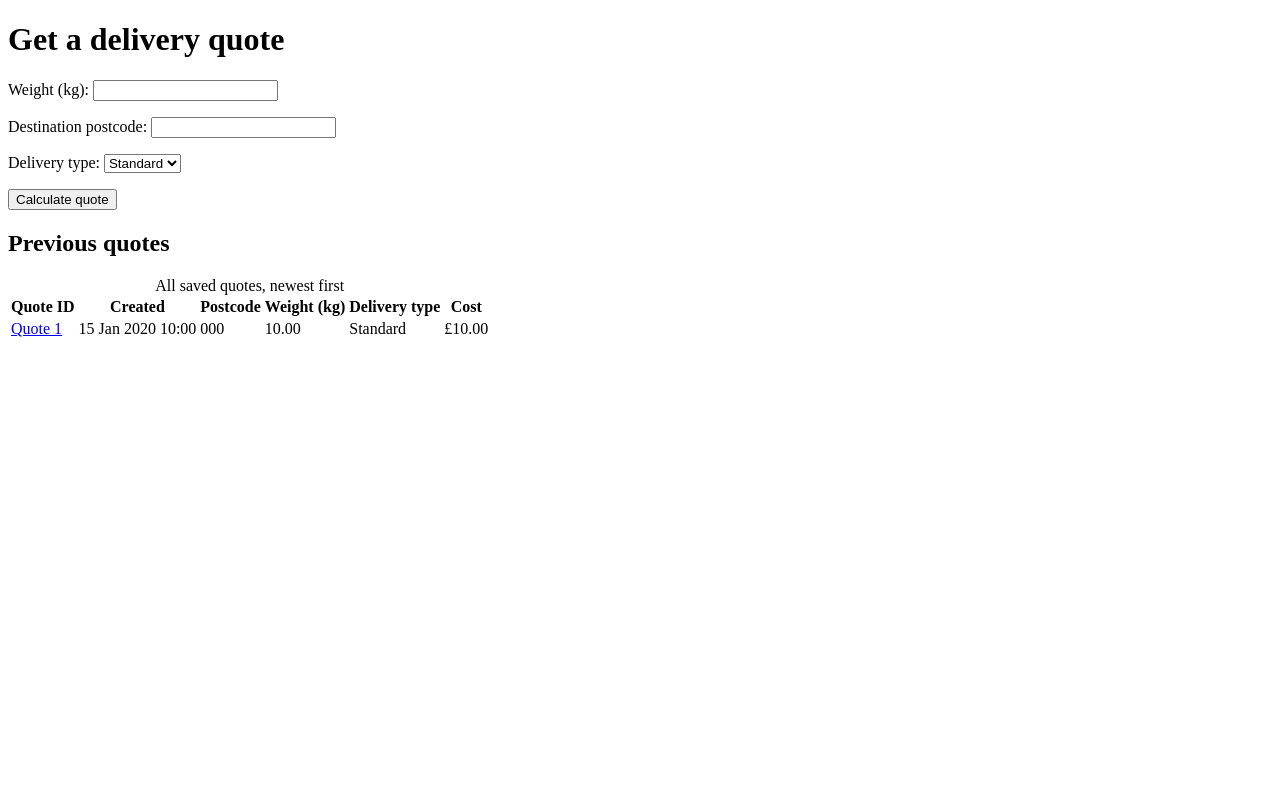
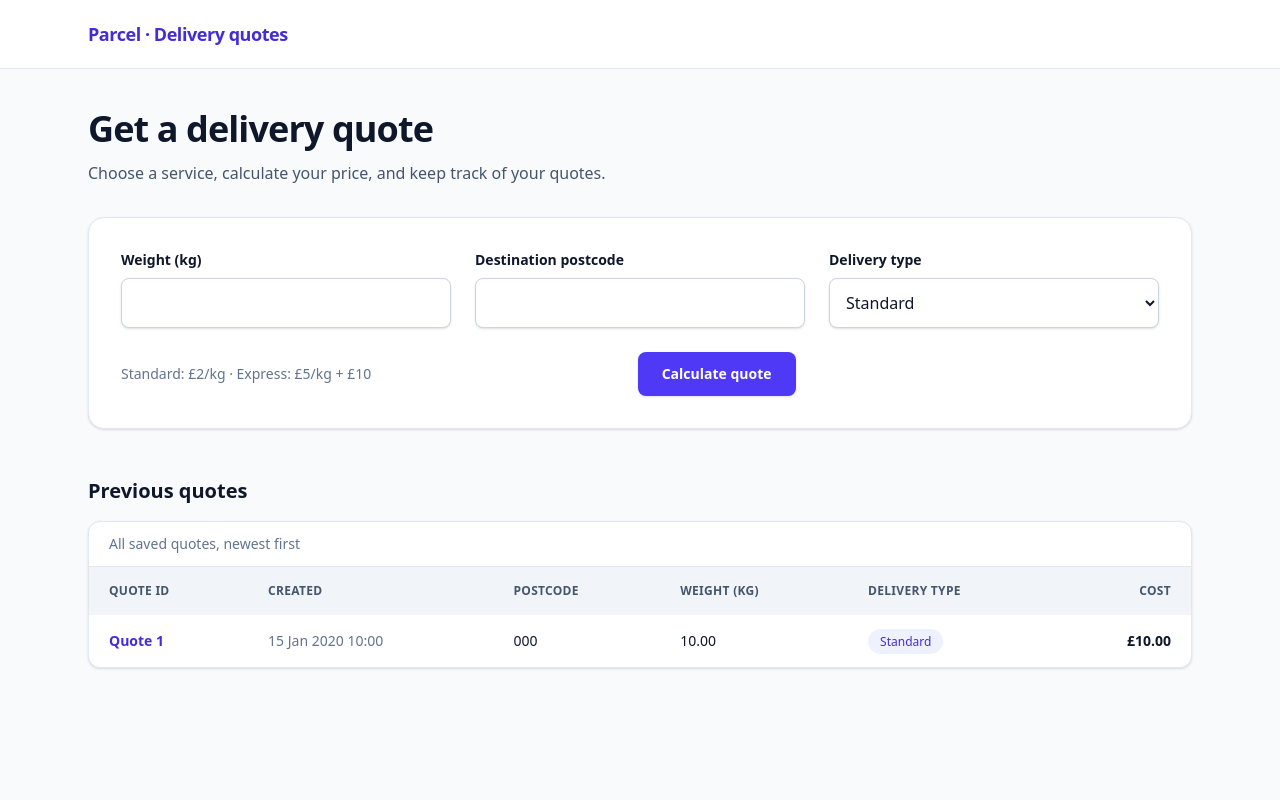
Before and after one commit to horizonmode/python, a Django app: page / in a window 1280 px wide. Run offline with Django 5.2, Linux system fonts and the light colour scheme; tables that the repository leaves empty hold one stand-in row (values such as "Sample post").

Commit message:
add HTMX

```diff
--- a/django/deliveries/forms.py
+++ b/django/deliveries/forms.py
@@ -4,6 +4,15 @@ from django import forms
 
 
 class DeliveryQuoteForm(forms.Form):
+    def __init__(self, *args, **kwargs):
+        super().__init__(*args, **kwargs)
+        for field in self.fields.values():
+            field.widget.attrs["class"] = (
+                "block w-full rounded-lg border border-slate-300 bg-white px-3 py-3 "
+                "text-base shadow-sm focus:border-indigo-500 focus:outline-none "
+                "focus:ring-2 focus:ring-indigo-200 aria-invalid:border-red-500"
+            )
+
     weight = forms.DecimalField(
         label="Weight (kg)",
         min_value=Decimal("0.01"),
--- /dev/null
+++ b/django/deliveries/templates/deliveries/base.html
@@ -0,0 +1,20 @@
+<!DOCTYPE html>
+<html lang="en">
+<head>
+    <meta charset="UTF-8">
+    <meta name="viewport" content="width=device-width, initial-scale=1">
+    <title>{% block title %}Delivery quotes{% endblock %}</title>
+    <script src="https://cdn.jsdelivr.net/npm/@tailwindcss/browser@4"></script>
+    <script src="https://cdn.jsdelivr.net/npm/htmx.org@2.0.10/dist/htmx.min.js" integrity="sha384-H5SrcfygHmAuTDZphMHqBJLc3FhssKjG7w/CeCpFReSfwBWDTKpkzPP8c+cLsK+V" crossorigin="anonymous" defer></script>
+</head>
+<body class="min-h-screen bg-slate-50 text-slate-900 antialiased">
+    <header class="border-b border-slate-200 bg-white">
+        <nav class="mx-auto max-w-6xl px-4 py-5 sm:px-6" aria-label="Main navigation">
+            <a href="{% url 'home' %}" class="text-lg font-bold tracking-tight text-indigo-700 hover:text-indigo-900 focus-visible:outline-2 focus-visible:outline-offset-4">Parcel · Delivery quotes</a>
+        </nav>
+    </header>
+    <main class="mx-auto max-w-6xl px-4 py-10 sm:px-6">
+        {% block content %}{% endblock %}
+    </main>
+</body>
+</html>
--- a/django/deliveries/templates/deliveries/home.html
+++ b/django/deliveries/templates/deliveries/home.html
@@ -1,51 +1,7 @@
-<!DOCTYPE html>
-<html lang="en">
-<head>
-    <meta charset="UTF-8">
-    <title>Delivery quotes</title>
-</head>
-<body>
-    <h1>{{ title }}</h1>
+{% extends "deliveries/base.html" %}
+{% block content %}
+    <h1 class="text-3xl font-bold tracking-tight sm:text-4xl">{{ title }}</h1>
+    <p class="mt-3 text-slate-600">Choose a service, calculate your price, and keep track of your quotes.</p>
 
-    <form method="post">
-        {% csrf_token %}
-        {{ form.as_p }}
-        <button type="submit">Calculate quote</button>
-    </form>
-
-    {% if cost is not None %}
-        <h2>Your quote: £{{ cost|floatformat:2 }}</h2>
-    {% endif %}
-
-    <h2>Previous quotes</h2>
-    {% if quotes %}
-        <table>
-            <caption>All saved quotes, newest first</caption>
-            <thead>
-                <tr>
-                    <th scope="col">Quote ID</th>
-                    <th scope="col">Created</th>
-                    <th scope="col">Postcode</th>
-                    <th scope="col">Weight (kg)</th>
-                    <th scope="col">Delivery type</th>
-                    <th scope="col">Cost</th>
-                </tr>
-            </thead>
-            <tbody>
-                {% for quote in quotes %}
-                    <tr>
-                        <td><a href="{% url 'quote_detail' quote.pk %}">Quote {{ quote.pk }}</a></td>
-                        <td>{{ quote.created_at|date:"d M Y H:i" }}</td>
-                        <td>{{ quote.postcode }}</td>
-                        <td>{{ quote.weight|floatformat:2 }}</td>
-                        <td>{{ quote.get_delivery_type_display }}</td>
-                        <td>£{{ quote.cost|floatformat:2 }}</td>
-                    </tr>
-                {% endfor %}
-            </tbody>
-        </table>
-    {% else %}
-        <p>No quotes yet. Use the form above to create your first quote.</p>
-    {% endif %}
-</body>
-</html>
+    {% include "deliveries/quote_panel.html" %}
+{% endblock %}
--- /dev/null
+++ b/django/deliveries/templates/deliveries/quote_panel.html
@@ -0,0 +1,70 @@
+<div id="quote-panel">
+    <section class="mt-8 rounded-2xl border border-slate-200 bg-white p-6 shadow-sm sm:p-8" aria-label="New quote">
+        <form method="post" action="{% url 'home' %}" class="space-y-6"
+              hx-post="{% url 'home' %}" hx-target="#quote-panel" hx-swap="outerHTML"
+              hx-disabled-elt="find button[type='submit']" hx-sync="this:drop">
+            {% csrf_token %}
+            {% if form.non_field_errors %}
+                <div role="alert" class="rounded-lg bg-red-50 p-4 text-sm text-red-700">{{ form.non_field_errors }}</div>
+            {% endif %}
+            <div class="grid gap-6 md:grid-cols-3">
+                {% for field in form %}
+                    <div>
+                        <label for="{{ field.id_for_label }}" class="mb-2 block text-sm font-semibold">{{ field.label }}</label>
+                        {{ field }}
+                        {% if field.errors %}
+                            <div id="{{ field.auto_id }}_error" role="alert" class="mt-2 text-sm text-red-700">{{ field.errors }}</div>
+                        {% endif %}
+                    </div>
+                {% endfor %}
+            </div>
+            <div class="flex flex-col gap-4 sm:flex-row sm:items-center sm:justify-between">
+                <p class="text-sm text-slate-500">Standard: £2/kg · Express: £5/kg + £10</p>
+                <button type="submit" class="rounded-lg bg-indigo-600 px-6 py-3 text-sm font-semibold text-white shadow-sm hover:bg-indigo-700 focus-visible:outline-2 focus-visible:outline-offset-2 focus-visible:outline-indigo-600">Calculate quote</button>
+                <span class="htmx-indicator text-sm text-slate-500" role="status">Saving quote…</span>
+            </div>
+        </form>
+    </section>
+
+    {% if cost is not None %}
+        <section role="status" class="mt-6 rounded-xl border border-emerald-200 bg-emerald-50 p-6 text-emerald-900">
+            <h2 class="text-2xl font-bold">Your quote: £{{ cost|floatformat:2 }}</h2>
+            <p class="mt-1 text-sm">Saved to your quote history below.</p>
+        </section>
+    {% endif %}
+
+    <section class="mt-12" aria-labelledby="history-title">
+        <h2 id="history-title" class="text-xl font-bold">Previous quotes</h2>
+        {% if quotes %}
+            <div class="mt-4 overflow-x-auto rounded-xl border border-slate-200 bg-white shadow-sm">
+                <table class="w-full whitespace-nowrap text-left text-sm">
+                    <caption class="border-b border-slate-200 px-5 py-3 text-left text-slate-500">All saved quotes, newest first</caption>
+                    <thead class="bg-slate-100 text-xs uppercase tracking-wide text-slate-600">
+                        <tr>
+                            <th scope="col" class="px-5 py-4">Quote ID</th>
+                            <th scope="col" class="px-5 py-4">Created</th>
+                            <th scope="col" class="px-5 py-4">Postcode</th>
+                            <th scope="col" class="px-5 py-4">Weight (kg)</th>
+                            <th scope="col" class="px-5 py-4">Delivery type</th>
+                            <th scope="col" class="px-5 py-4 text-right">Cost</th>
+                        </tr>
+                    </thead>
+                    <tbody class="divide-y divide-slate-100">
+                        {% for quote in quotes %}
+                            <tr class="hover:bg-slate-50">
+                                <td class="px-5 py-4"><a href="{% url 'quote_detail' quote.pk %}" class="font-semibold text-indigo-700 underline-offset-4 hover:underline">Quote {{ quote.pk }}</a></td>
+                                <td class="px-5 py-4 text-slate-500">{{ quote.created_at|date:"d M Y H:i" }}</td>
+                                <td class="px-5 py-4">{{ quote.postcode }}</td>
+                                <td class="px-5 py-4 tabular-nums">{{ quote.weight|floatformat:2 }}</td>
+                                <td class="px-5 py-4"><span class="rounded-full bg-indigo-50 px-3 py-1 text-xs font-medium text-indigo-700">{{ quote.get_delivery_type_display }}</span></td>
+                                <td class="px-5 py-4 text-right font-semibold tabular-nums">£{{ quote.cost|floatformat:2 }}</td>
+                            </tr>
+                        {% endfor %}
+                    </tbody>
+                </table>
+            </div>
+        {% else %}
+            <p class="mt-4 rounded-xl border border-dashed border-slate-300 p-10 text-center text-slate-500">No quotes yet. Use the form above to create your first quote.</p>
+        {% endif %}
+    </section>
+</div>
--- a/django/deliveries/views/home.py
+++ b/django/deliveries/views/home.py
@@ -1,12 +1,15 @@
 from django.http import HttpRequest, HttpResponse
 from django.shortcuts import redirect, render
+from django.views.decorators.vary import vary_on_headers
 
 from ..forms import DeliveryQuoteForm
 from ..models import Quote
 from ..pricing import ShippingService, calculator_for
 
 
+@vary_on_headers("HX-Request")
 def home(request: HttpRequest) -> HttpResponse:
+    is_htmx = request.headers.get("HX-Request") == "true"
     cost = request.session.pop("last_quote_cost", None)
 
     if request.method == "POST":
@@ -21,13 +24,18 @@ def home(request: HttpRequest) -> HttpResponse:
                 delivery_type=details["delivery_type"],
                 cost=cost,
             )
-            # Redirect after saving so refreshing does not repeat the POST.
-            request.session["last_quote_cost"] = str(cost)
-            return redirect("home")
+            if not is_htmx:
+                # Normal browser submissions still use POST/Redirect/GET.
+                request.session["last_quote_cost"] = str(cost)
+                return redirect("home")
+            form = DeliveryQuoteForm()
     else:
         form = DeliveryQuoteForm()
 
-    return render(request, "deliveries/home.html", {
+    # Return the same panel for success and validation errors, with HTTP 200
+    # so HTMX swaps the rendered form and history into the page.
+    template = "deliveries/quote_panel.html" if is_htmx else "deliveries/home.html"
+    return render(request, template, {
         "title": "Get a delivery quote", "form": form, "cost": cost,
         "quotes": Quote.objects.all(),
     })
```
Also changed, not shown: django/deliveries/templates/deliveries/quote_detail.html (+18 -23 lines), django/deliveries/tests.py (+31 -0 lines), django/README.md.
